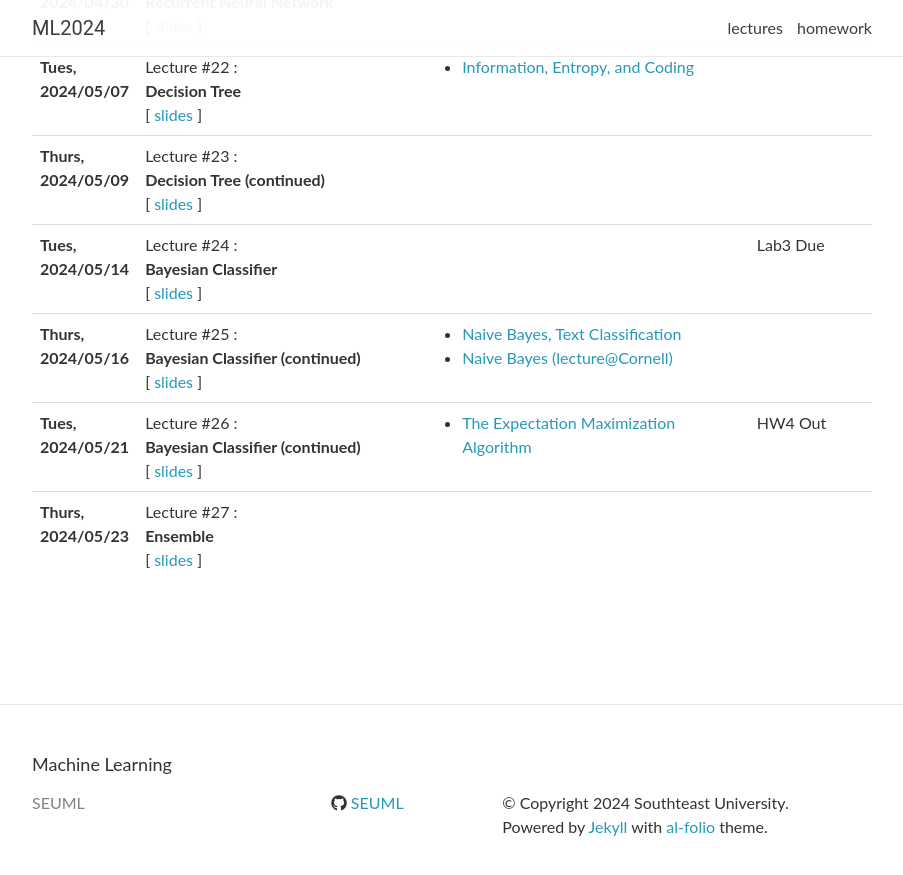
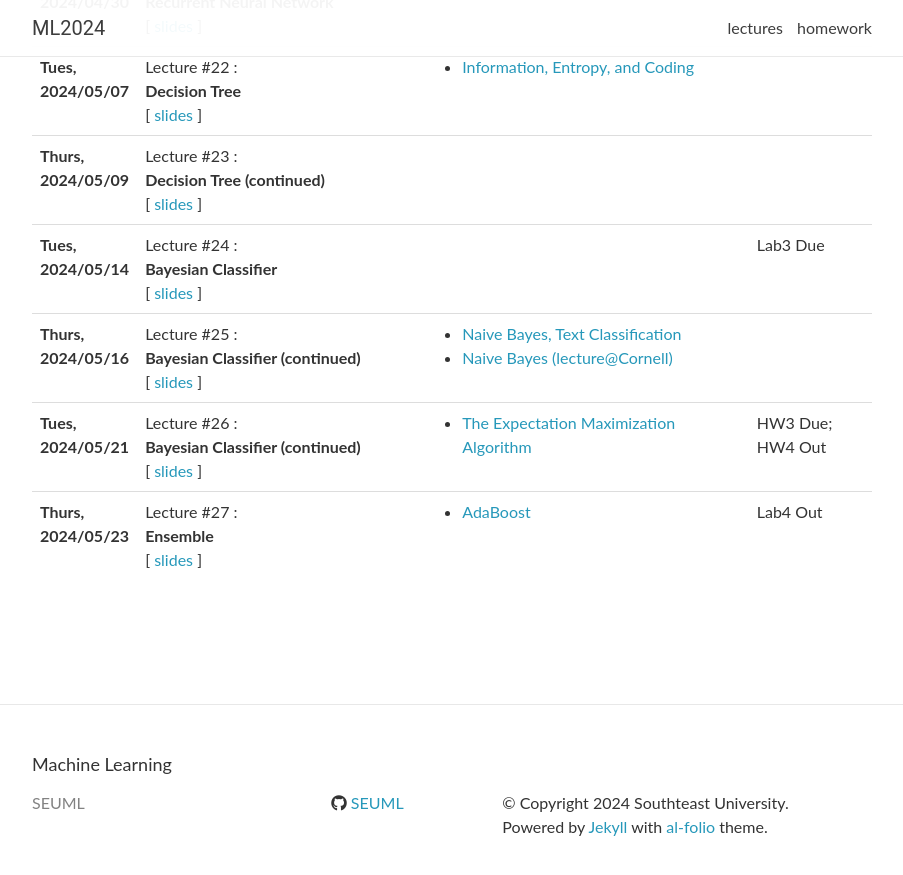
Before and after one commit to SEUML/ml-spring-2024, a Jekyll site: the page built from _pages/lectures.md, in a window 1280 px wide and 900 px high, scrolled down 2245 px. Shown: the top 875 px of the window, without its empty margins (188-1091 px from the left). Built offline with Jekyll 4.4.1, drawn with Linux system fonts in a browser that asks for light colours; nearby versions of some CDN libraries; comment, search, counter and statistics services are not loaded.

Commit message:
update slides12

```diff
--- a/_data/lectures.yml
+++ b/_data/lectures.yml
@@ -209,11 +209,12 @@
   slides: "../assets/slides/lecture12.pdf"
   readings:
     - <a href="https://www.lri.fr/~sebag/COURS/EM_algorithm.pdf" target="_blank"> The Expectation Maximization Algorithm </a>
-  logistics: HW4 Out
+  logistics: HW3 Due; HW4 Out
 
 - date: Thurs, 2024/05/23
   title: >
     <strong> Ensemble </strong>
   slides: "../assets/slides/lecture13.pdf"
   readings:
-  logistics:
+  - <a href="https://www.cs.toronto.edu/~mbrubake/teaching/C11/Handouts/AdaBoost.pdf" target="_blank"> AdaBoost </a>
+  logistics: Lab4 Out
```
Also changed, not shown: 2 other files.
